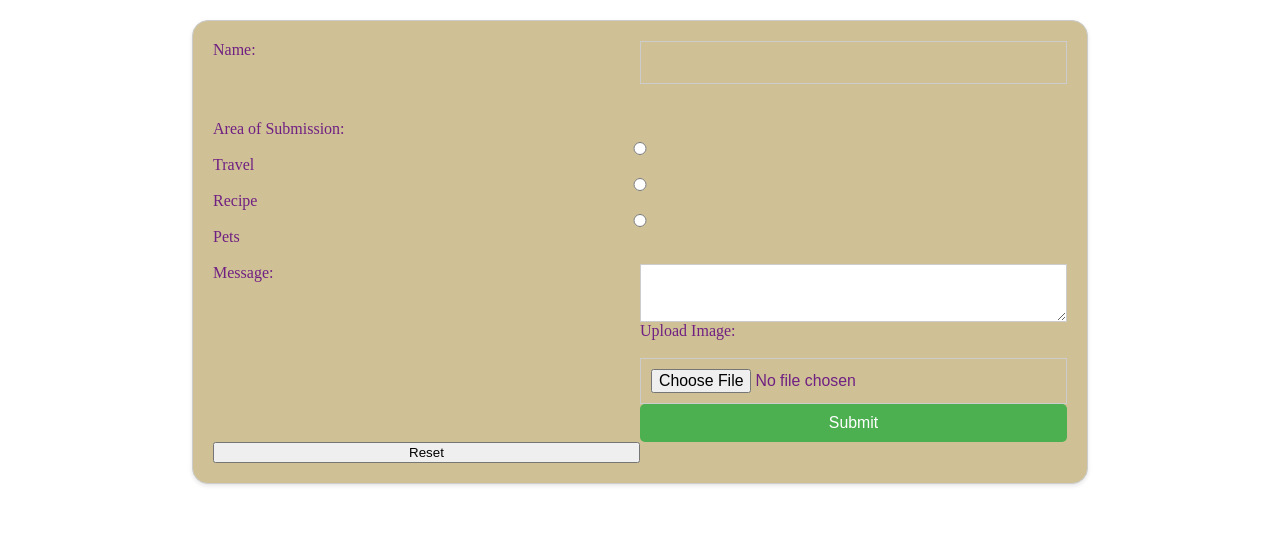
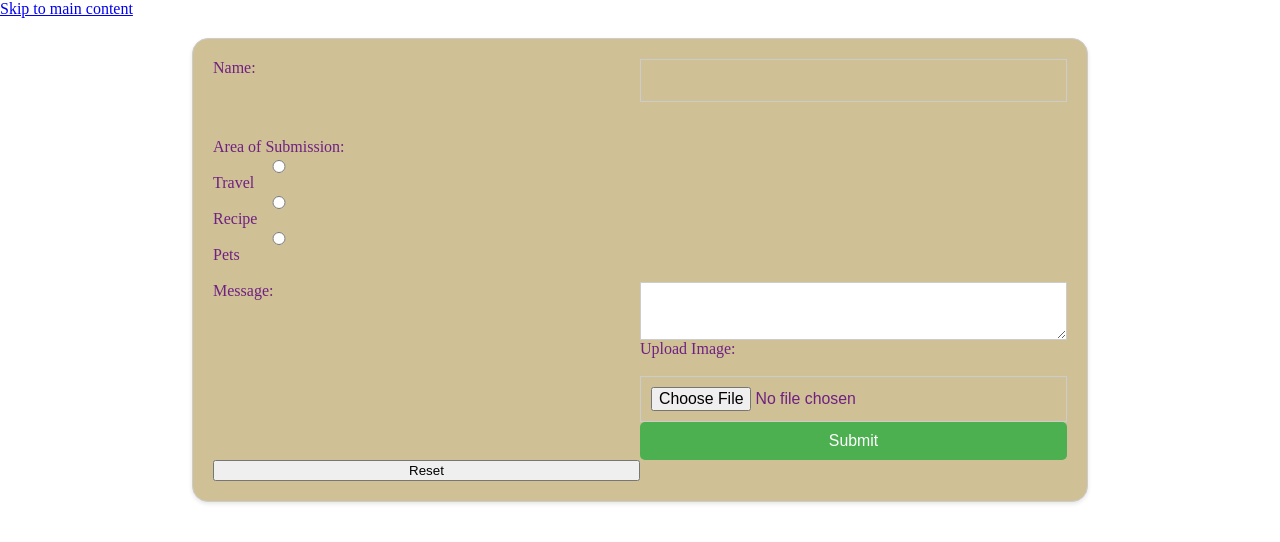
Before and after one commit to nuzhattanjil/discussion9-form, a plain HTML site: page index.html in a window 1280 px wide. Drawn offline with Linux system fonts and the light colour scheme; a web font is replaced by a local one.

Commit message:
Add files via upload

```diff
--- a/css/style.css
+++ b/css/style.css
@@ -19,6 +19,8 @@
     grid-column-end: 3;
     /* background: #575294; */
     color: #702082;
+    vertical-align: middle;
+    margin-right:auto;
   }
 
   #name {
@@ -34,10 +36,11 @@
     width: 100%;
     padding: 10px;
     resize: vertical;
+    vertical-align: middle;
+    margin-right:auto;
   }
 
-  input,
-  textarea {
+  input, textarea {
     padding: 10px;
     border: 1px solid #ccc;
     width: 100%;
--- a/index.html
+++ b/index.html
@@ -15,6 +15,7 @@
 </head>
 <body>
   <!-- Implement a skip to main! -->
+  <a href="#radio">Skip to main content</a>
   <form action="" method="post">
   <label for="name">Name:</label>
   <input type="text" id="name" name="name"><br><br>
@@ -28,8 +29,6 @@
       <input type="radio" id="pets" name="interest" value="pets">
       <label for="pets">Pets</label><br><br>
     </div>
-
-
     <label for="message">Message:</label>
     <textarea id="message" name="message"></textarea><br><br>
 
```
Lines whose indentation alone changed are shown as unchanged.
